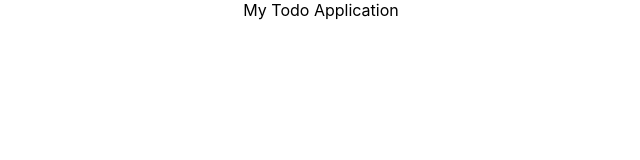
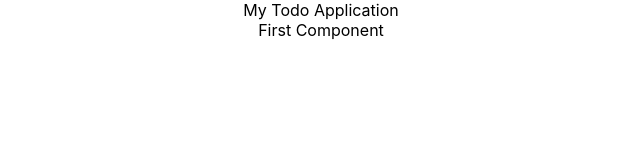
Before and after one commit to za1377/react, a React (Create React App) app in the folder front/: page / in a window 1280 px wide. Shown: the top 160 px of the page, without its empty margins (319-959 px from the left). Built offline with nearby package versions, Linux system fonts and the light colour scheme.

Commit message:
first component

```diff
--- a/front/src/App.js
+++ b/front/src/App.js
@@ -4,8 +4,15 @@ function App() {
   return (
     <div className="App">
       My Todo Application
+      <FirstComponent></FirstComponent>
     </div>
   );
 }
 
+function FirstComponent(){
+  return(
+    <div>First Component</div>
+  );
+}
+
 export default App;
```
